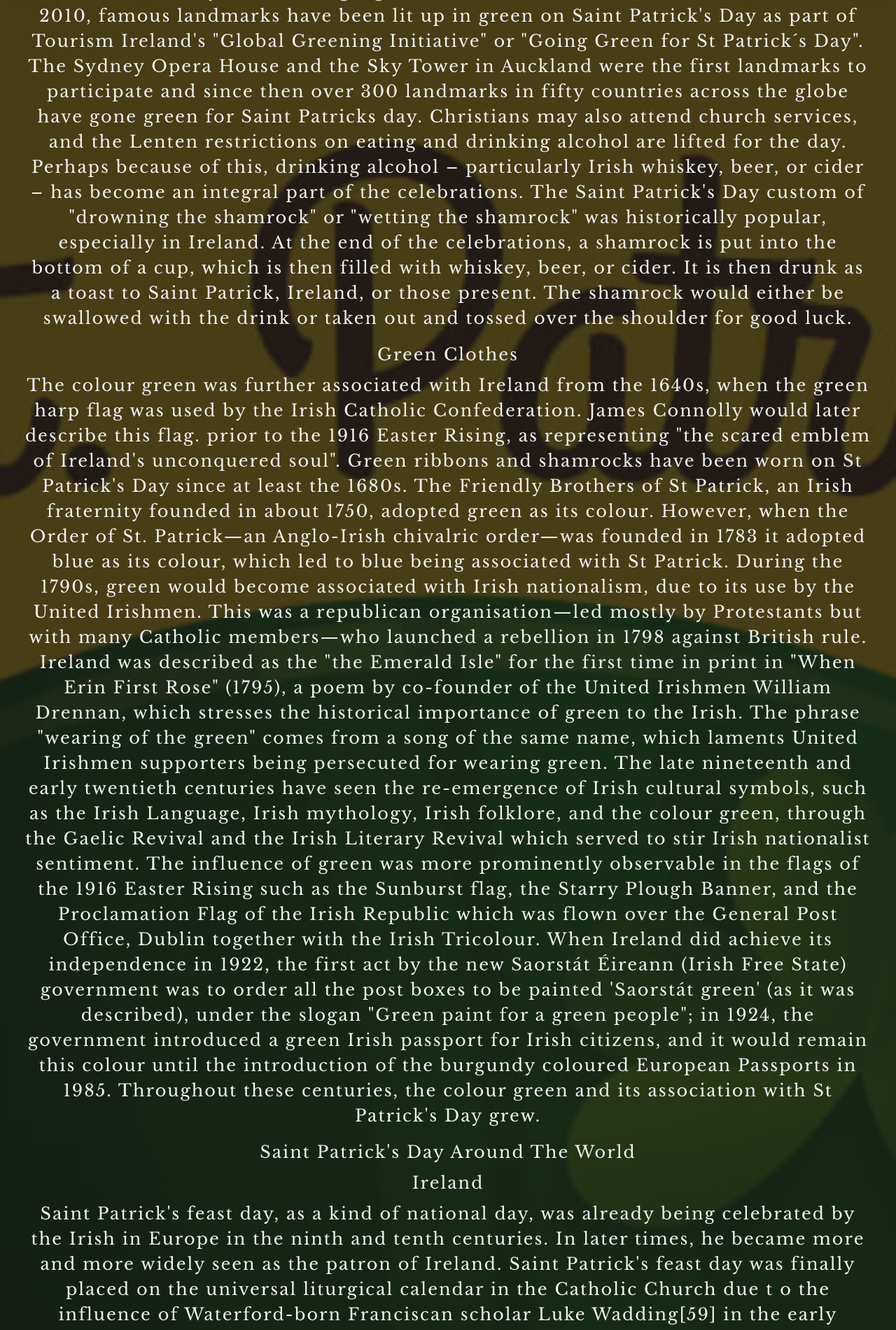
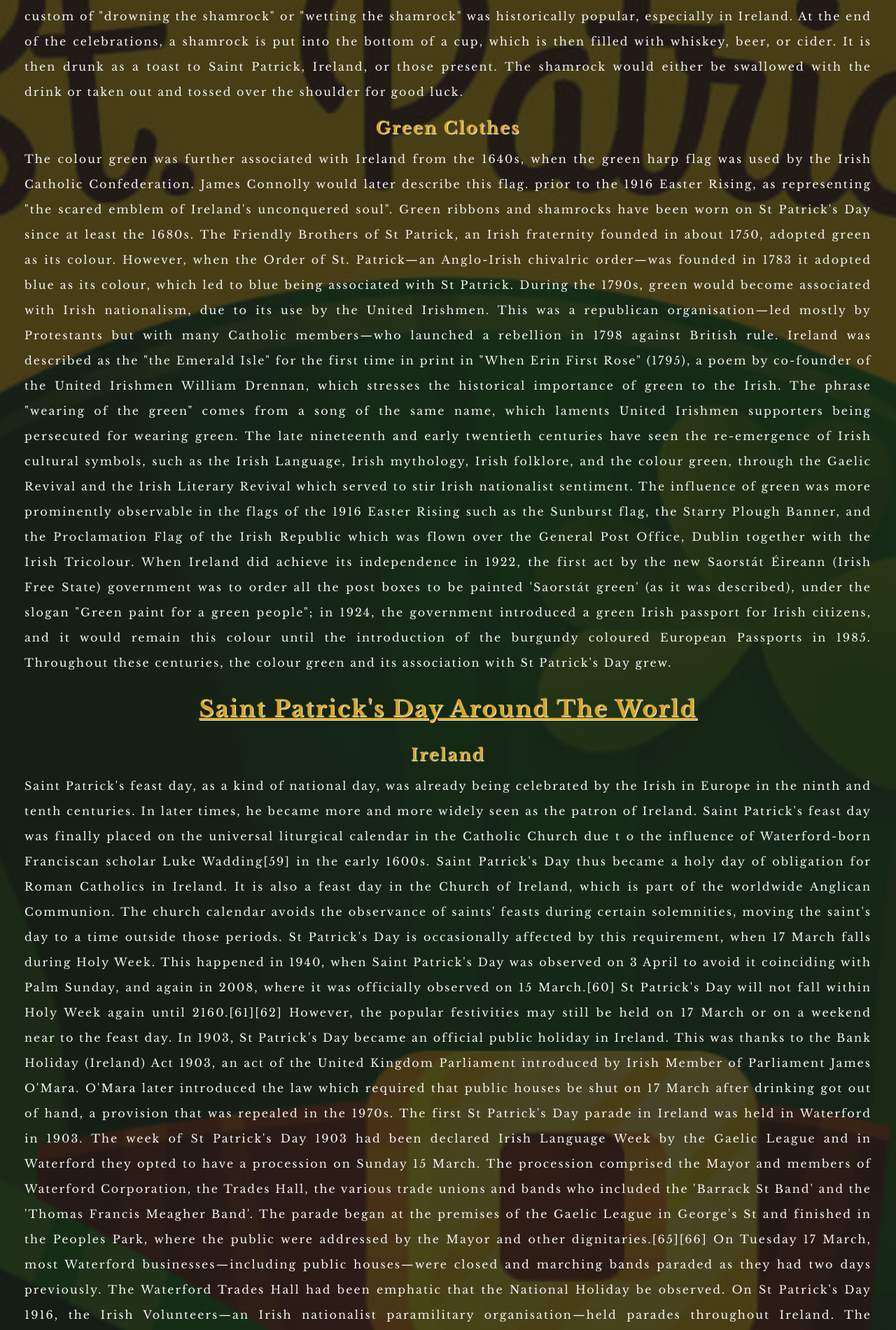
Before and after one commit to kairosity/hackpack-patricks-quiz, a Flask app: page /info in a window 1280 px wide. Shown: the part 1119-3020 px from the top of the page at 70% size. Run offline with Flask 2, Linux system fonts and the light colour scheme; some libraries are stand-ins or nearby versions.

Commit message:
info page styling

```diff
--- a/static/css/style.css
+++ b/static/css/style.css
@@ -554,9 +554,30 @@ footer {
 .info-text p, h3 {
     font-family: 'Libre Baskerville', serif;
     color: #f2f2f2;
-    font-size: 24px;
+    font-size: 1rem;
     line-height: 36px;
     letter-spacing: 2px;
+}
+
+.info_p {
+    text-align: justify;
+}
+
+.info_title {
+    font-weight: bold;
+    font-size: 1.5rem;
+    color: goldenrod;
+    text-shadow: 1px 1px 1px white;
+}
+
+.info_title_world {
+    font-weight: bold;
+    font-size: 1.5rem;
+    color: goldenrod;
+    text-shadow: 1px 1px 1px white;
+    text-decoration: underline;
+    margin: 30px 0;
+    font-size: 2rem;
 }
 
 @media(max-width: 768px) {
@@ -574,6 +595,6 @@ footer {
     height: 10%;
     float: right;
     border-radius: 15%;
-    padding: 0 0 15px 15px;
+    padding: 0 0 0 15px;
 
 }
--- a/templates/info.html
+++ b/templates/info.html
@@ -15,8 +15,8 @@
 
             <h1>Saint Patrick's Day</h1>
             <img src="../static/assets/images/info_img/st_patrick.jpg" class="patrick-img" alt="Saint Patrick photo">
-            <h3>Celebration and traditions</h3>
-            <p>
+            <h3 class="info_title">Celebration and traditions</h3>
+            <p class="info_p">
                 Today's Saint Patrick's Day celebrations have been greatly influenced by those that developed
                 among the Irish diaspora, especially in North America. Until the late 20th century, Saint Patrick's Day
                 was often a bigger celebration among the diaspora than it was in Ireland.
@@ -39,8 +39,8 @@
                 The shamrock would either be swallowed with the drink or taken out and tossed over the shoulder for good luck.
             </p>
 
-            <h3>Green Clothes</h3>
-            <p>The colour green was further associated with Ireland from the 1640s, when the green harp
+            <h3 class="info_title">Green Clothes</h3>
+            <p class="info_p">The colour green was further associated with Ireland from the 1640s, when the green harp
                 flag was used by the Irish Catholic Confederation. James Connolly would later describe this flag.
                 prior to the 1916 Easter Rising, as representing "the scared emblem of Ireland's unconquered soul".
                 Green ribbons and shamrocks have been worn on St Patrick's Day since at least the 1680s.
@@ -68,9 +68,9 @@
             </p>
 
 
-                <h3>Saint Patrick's Day Around The World</h3>
-                <h3>Ireland</h3>
-                    <p>Saint Patrick's feast day, as a kind of national day, was already being celebrated
+                <h3 class="info_title_world">Saint Patrick's Day Around The World</h3>
+                <h3 class="info_title">Ireland</h3>
+                    <p class="info_p">Saint Patrick's feast day, as a kind of national day, was already being celebrated
                         by the Irish in Europe in the ninth and tenth centuries. In later times, he became
                         more and more widely seen as the patron of Ireland. Saint Patrick's feast day
                         was finally placed on the universal liturgical calendar in the Catholic Church due t
@@ -134,8 +134,8 @@
                         In the mid-1990s the government of the Republic of Ireland began a campaign to use St Patrick's Day to showcase Ireland and its culture.
                     </p>
 
-                <h3>England</h3>
-                    <p>In England, the British Royals traditionally present bowls of shamrock to members
+                <h3 class="info_title">England</h3>
+                    <p class="info_p">In England, the British Royals traditionally present bowls of shamrock to members
                         of the Irish Guards, a regiment in the British Army, following Queen Alexandra
                         introducing the tradition in 1901. Since 2012 the Duchess of Cambridge
                         has presented the bowls of shamrock to the Irish Guards. While female royals are
@@ -176,8 +176,8 @@
                         throughout the two-week period.
                     </p>
 
-                <h3>Malta</h3>
-                    <p>The first Saint Patrick's Day celebrations in Malta took place in the early
+                <h3 class="info_title">Malta</h3>
+                    <p class="info_p">The first Saint Patrick's Day celebrations in Malta took place in the early
                         20th century by soldiers of the Royal Dublin Fusiliers who were stationed in Floriana.
                         Celebrations were held in the Balzunetta area of the town, which contained a
                         number of bars and was located close to the barracks. The Irish diaspora
@@ -189,8 +189,8 @@
                         Irish culture.
                     </p>
 
-                <h3>Russia</h3>
-                    <p>The first Saint Patrick's Day parade in Russia took place in 1992.
+                <h3 class="info_title">Russia</h3>
+                    <p class="info_p">The first Saint Patrick's Day parade in Russia took place in 1992.
                         Since 1999, there has been a yearly "Saint Patrick's Day" festival
                         in Moscow and other Russian cities. The official part of the Moscow parade
                         is a military-style parade and is held in collaboration with the Moscow government
@@ -203,8 +203,8 @@
                         to its liturgical calendar, to be celebrated on 30 March.
                     </p>
 
-                <h3>Bosnia and Herzegovina</h3>
-                    <p>Sarajevo, the capital city of Bosnia and Herzegovina has a large
+                <h3 class="info_title">Bosnia and Herzegovina</h3>
+                    <p class="info_p">Sarajevo, the capital city of Bosnia and Herzegovina has a large
                         Irish expatriate community. The community established the Sarajevo
                         Irish Festival in 2015, which is held for three days around and including
                         Saint Patrick's Day. The festival organizes an annual a parade,
@@ -214,8 +214,8 @@
                         Ailis Ni Riain, Dermot Dunne, Mick Moloney, Chloë Agnew and others.
                     </p>
 
-                <h3>Switzerland </h3>
-                    <p>While Saint Patrick's Day in Switzerland is commonly celebrated on 17 March
+                <h3 class="info_title">Switzerland </h3>
+                    <p class="info_p">While Saint Patrick's Day in Switzerland is commonly celebrated on 17 March
                         with festivities similar to those in neighbouring central European countries,
                         it is not unusual for Swiss students to organise celebrations in their own
                         living spaces on Saint Patrick's Eve. Most popular are usually those in
@@ -223,14 +223,14 @@
                         dress in green.
                     </p>
 
-                <h3>Japan</h3>
-                    <p>Saint Patrick's parades are now held in many locations across Japan.
+                <h3 class="info_title">Japan</h3>
+                    <p class="info_p">Saint Patrick's parades are now held in many locations across Japan.
                         The first parade, in Tokyo, was organised by The Irish Network Japan
                         (INJ) in 1992.
                     </p>
 
-                <h3>United States</h3>
-                    <p>Saint Patrick's Day, while not a legal holiday in the United States,
+                <h3 class="info_title">United States</h3>
+                    <p class="info_p">Saint Patrick's Day, while not a legal holiday in the United States,
                         is nonetheless widely recognised and observed throughout the country
                         as a celebration of Irish and Irish-American culture. Celebrations include
                         prominent displays of the colour green, religious observances, numerous parades,
@@ -241,8 +241,8 @@
                         the largest in the world, was postponed due to concerns about the COVID-19 pandemic.
                     </p>
 
-                <h3>International Space Station</h3>
-                    <p>Astronauts on board the International Space Station have celebrated the festival
+                <h3 class="info_title">International Space Station</h3>
+                    <p class="info_p">Astronauts on board the International Space Station have celebrated the festival
                         in different ways. Irish-American Catherine Coleman played a
                         hundred-year-old flute belonging to Matt Molloy and a tin whistle belonging
                         to Paddy Moloney, both members of the Irish music group The Chieftains,
```
